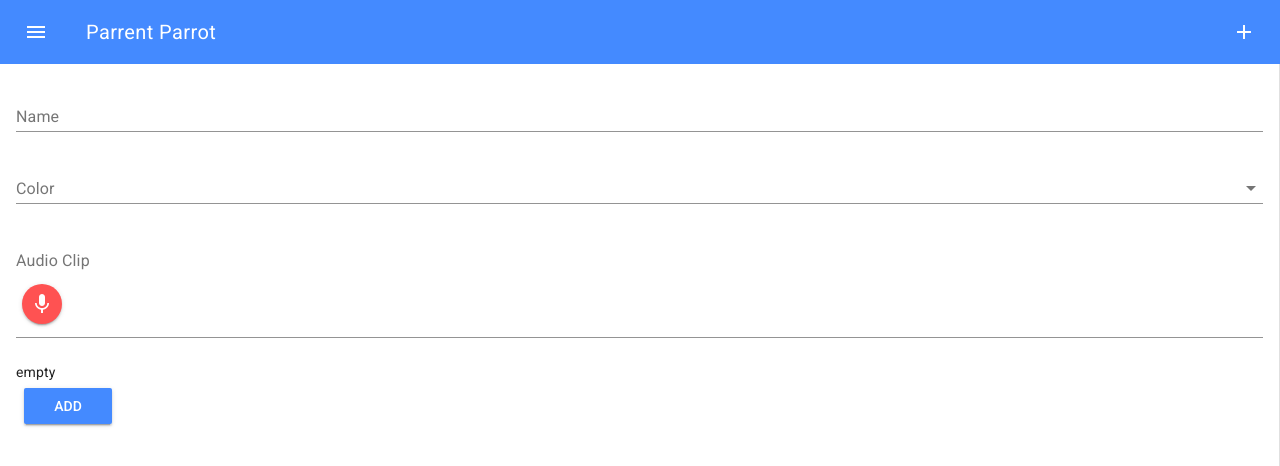
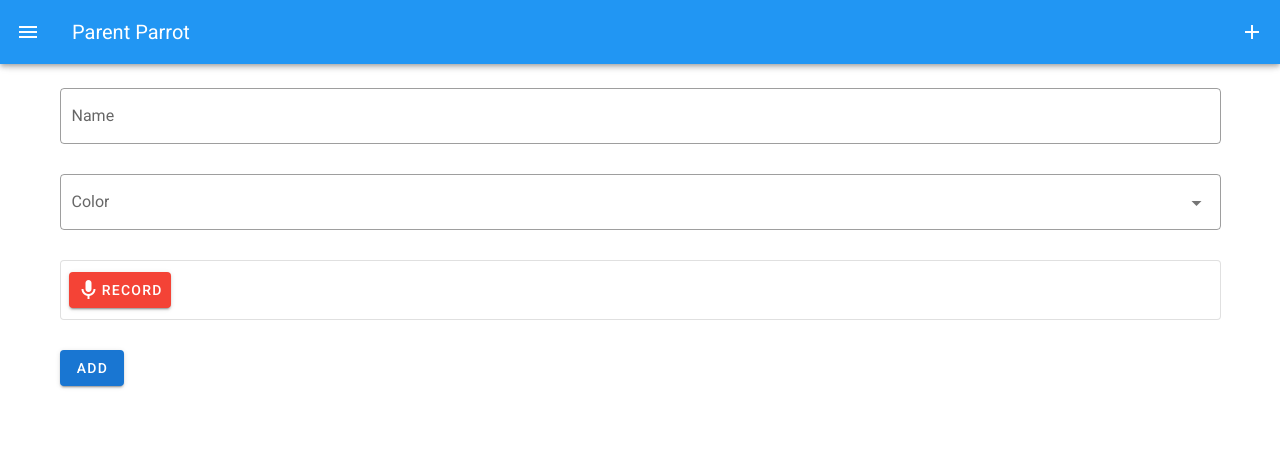
Before and after one commit to cinar/parrot, a Vue app: page /add in a window 1280 px wide. Shown: the top 466 px of the page. Built offline with nearby package versions, Linux system fonts and the light colour scheme.

Commit message:
Add Vuetify.

```diff
--- a/package.json
+++ b/package.json
@@ -10,13 +10,13 @@
   "dependencies": {
     "core-js": "^2.6.5",
     "vue": "^2.6.10",
-    "vue-material": "^1.0.0-beta-11",
     "vue-router": "^3.1.3",
-    "vuelidate": "^0.7.4",
+    "vuetify": "^2.1.3",
     "vuex": "^3.1.1",
     "vuex-persist": "^2.1.0"
   },
   "devDependencies": {
+    "@mdi/font": "^4.5.95",
     "@vue/cli-plugin-babel": "^3.11.0",
     "@vue/cli-plugin-eslint": "^3.11.0",
     "@vue/cli-service": "^3.11.0",
--- a/public/index.html
+++ b/public/index.html
@@ -10,7 +10,7 @@
     <link rel="icon" sizes="32x32" href="<%= BASE_URL %>favicon-32x32.png">
     <link rel="icon" sizes="16x16" href="<%= BASE_URL %>favicon-16x16.png">
     <link rel="manifest" href="<%= BASE_URL %>manifest.json">
-    <link rel="stylesheet" href="//fonts.googleapis.com/css?family=Roboto:400,500,700,400italic|Material+Icons">
+    <link href="https://fonts.googleapis.com/css?family=Roboto:100,300,400,500,700,900" rel="stylesheet">
     <title>Parrent Parrot</title>
   </head>
   <body>
--- a/src/App.vue
+++ b/src/App.vue
@@ -1,78 +1,88 @@
 <template>
-  <md-app md-waterfall md-mode="fixed">
-    <md-app-toolbar class="md-primary">
-      <div class="md-toolbar-section-start" v-if="!menuVisible">
-        <md-button class="md-icon-button" v-on:click="toggleMenu()">
-          <md-icon>menu</md-icon>
-        </md-button>
-        <span class="md-title">Parrent Parrot</span>
-      </div>
+  <v-app>
+    <v-navigation-drawer v-model="drawer" app>
+      <v-list-item>
+        <v-list-item-avatar>
+          <v-img src="images/parrot-192.png"></v-img>
+        </v-list-item-avatar>
 
-      <div class="md-toolbar-section-end">
-        <md-button class="md-icon-button" to="/add">
-          <md-icon>add</md-icon>
-        </md-button>
-      </div>
-    </md-app-toolbar>
+        <v-list-item-title>Parent Parrot</v-list-item-title>
+      </v-list-item>
 
-    <md-app-drawer :md-active.sync="menuVisible">
-      <md-toolbar class="md-transparent" md-elevation="0">
-        <span class="md-title">Menu</span>
+      <v-divider></v-divider>
 
-        <div class="md-toolbar-section-end">
-          <md-button class="md-icon-button md-dense" v-on:click="toggleMenu()">
-            <md-icon>keyboard_arrow_left</md-icon>
-          </md-button>
-        </div>
-      </md-toolbar>
+      <v-list dense>
+        <v-list-item v-on:click="listClips()">
+          <v-list-item-action>
+            <v-icon>mdi-home</v-icon>
+          </v-list-item-action>
+          <v-list-item-content>
+            List Clips
+          </v-list-item-content>
+        </v-list-item>
 
-      <md-list>
-        <md-list-item v-on:click="listClips()">
-          <md-icon>list</md-icon>
-          <span class="md-list-item-text">List</span>
-        </md-list-item>
+        <v-list-item v-on:click="clearClips()">
+          <v-list-item-action>
+            <v-icon>mdi-trash-can</v-icon>
+          </v-list-item-action>
+          <v-list-item-content>
+            Clear Clips
+          </v-list-item-content>
+        </v-list-item>
+      </v-list>
+    </v-navigation-drawer>
 
-        <md-list-item v-on:click="clearClips()">
-          <md-icon>clear</md-icon>
-          <span class="md-list-item-text">Clear</span>
-        </md-list-item>
-      </md-list>
-    </md-app-drawer>
+    <v-app-bar app color="blue" dark>
+      <v-app-bar-nav-icon v-on:click.stop="toggleDrawer()"></v-app-bar-nav-icon>
 
-    <md-app-content>
-      <router-view />
-    </md-app-content>
-  </md-app>
+      <v-toolbar-title>Parent Parrot</v-toolbar-title>
+
+      <v-spacer></v-spacer>
+
+      <v-btn icon v-on:click="addClip()">
+        <v-icon>mdi-plus</v-icon>
+      </v-btn>
+    </v-app-bar>
+
+    <v-content>
+      <v-container fluid>
+        <router-view></router-view>
+      </v-container>
+    </v-content>
+  </v-app>
 </template>
 
 <script>
 export default {
   name: 'app',
-  data: () =>  ({
-    menuVisible: false
-  }),
+
+  data: function() {
+    return {
+      drawer: false
+    }
+  },
+
   methods: {
-    toggleMenu() {
-      this.menuVisible = !this.menuVisible
+    toggleDrawer: function() {
+      this.drawer = !this.drawer
     },
 
-    listClips() {
-      this.$router.push({ path: '/' })
-      this.toggleMenu()
+    addClip: function() {
+      this.$router.push({ path: '/add' })
     },
 
-    clearClips() {
+    listClips: function() {
+      this.$router.push({ path: '/' })
+      this.toggleDrawer()
+    },
+
+    clearClips: function() {
       this.$store.dispatch('clearClips')
-      this.toggleMenu()
+      this.toggleDrawer()
     }
   }
 }
 </script>
 
 <style>
-.md-app {
-  min-height: 100vh;
-  max-height: 100vh;
-}
-
 </style>
--- /dev/null
+++ b/src/PpVuetify.js
@@ -0,0 +1,12 @@
+import Vue from 'vue'
+import Vuetify from 'vuetify'
+import 'vuetify/dist/vuetify.min.css'
+import '@mdi/font/css/materialdesignicons.css'
+
+Vue.use(Vuetify)
+
+export default new Vuetify({
+  icons: {
+    iconfont: 'mdi'
+  }
+})
--- a/src/components/PpAddClip.vue
+++ b/src/components/PpAddClip.vue
@@ -1,41 +1,41 @@
 <template>
-  <div>
-    <md-field v-bind:class="fieldClass('name')">
-      <label>Name</label>
-      <md-input v-model="$v.clip.name.$model"></md-input>
-      <span class="md-error" v-if="!$v.clip.name.required">The name is required.</span>
-      <span class="md-error" v-if="!$v.clip.name.minLength">The name must be 4 or more characters.</span>
-    </md-field>
+  <v-container>
+  <v-form
+    v-model="valid"
+    ref="form"
+    lazy-validation
+  >
+    <v-text-field
+      v-model="clip.name"
+      v-bind:rules="rules.name"
+      label="Name"
+      placeholder="Name of the clip."
+      outlined
+    ></v-text-field>
 
-    <md-field v-bind:class="fieldClass('color')">
-      <label>Color</label>
-      <md-select v-model="$v.clip.color.$model">
-        <md-option value="red">Red</md-option>
-        <md-option value="green">Green</md-option>
-        <md-option value="blue">Blue</md-option>
-        <md-option value="yellow">Yellow</md-option>
-      </md-select>
-      <span class="md-error" v-if="!$v.clip.color.required">The color is required.</span>
-    </md-field>
+    <v-select
+      v-model="clip.color"
+      v-bind:rules="rules.color"
+      v-bind:items="colors"
+      label="Color"
+      outlined
+    ></v-select>
 
-    <md-field class="pp-audio-recorder-field" v-bind:class="fieldClass('audio')">
-      <label>Audio Clip</label>
-      <pp-audio-recorder v-model="clip.audio" />
-      <span class="md-error" v-if="!$v.clip.audio.required">The audio clip is required.</span>
-    </md-field>
+    <pp-audio-recorder
+      v-model="clip.audio"
+    ></pp-audio-recorder>
 
-    <div>
-      {{clipSize}}
-    </div>
-
-    <md-button class="md-primary md-raised" v-on:click="add()">
+    <v-btn
+      v-on:click="add()"
+      color="primary"
+    >
       Add
-    </md-button>
-  </div>
+    </v-btn>
+  </v-form>
+  </v-container>
 </template>
 
 <script>
-import { required, minLength } from 'vuelidate/lib/validators'
 import PpAudioRecorder from './PpAudioRecorder.vue'
 
 export default {
@@ -43,31 +43,35 @@ export default {
 
   data: function () {
     return {
+      valid: true,
+
       clip: {
         name: null,
         color: null,
         audio: null
-      }
+      },
+
+      rules: {
+        name: [
+          v => !!v || 'The name is required',
+          v => (v && v.length > 4) || 'The name must be 4 characters or more.'
+        ],
+        color: [
+          v => !!v || 'The color is required'
+        ]
+      },
+
+      colors: [
+        'Red',
+        'Green',
+        'Blue',
+        'Yellow'
+      ]
     }
   },
 
   components: {
     PpAudioRecorder
-  },
-
-  validations: {
-    clip: {
-      name: {
-        required,
-        minLength: minLength(4)
-      },
-      color: {
-        required
-      },
-      audio: {
-        required
-      }
-    }
   },
 
   computed: {
@@ -77,30 +81,15 @@ export default {
   },
 
   methods: {
-    fieldClass: function(fieldName) {
-      const field = this.$v.clip[fieldName]
-
-      return {
-        'md-invalid': field.$invalid && field.$dirty
+    add: function() {
+      if (this.$refs.form.validate()) {
+        this.$store.dispatch('addClip', this.clip)
+        this.$router.push({ path: '/' })
       }
-    },
-
-    add: function() {
-      this.$v.$touch()
-      if (this.$v.$invalid) {
-        return;
-      }
-
-      this.$store.dispatch('addClip', this.clip)
-      this.$router.push({ path: '/' })
     }
   }
 }
 </script>
 
 <style scoped>
-.pp-audio-recorder-field {
-  padding-top: 4em;
-  padding-bottom: 1em;
-}
 </style>
--- a/src/components/PpAudioRecorder.vue
+++ b/src/components/PpAudioRecorder.vue
@@ -1,28 +1,47 @@
 <template>
-  <div>
-    <md-button
-      class="md-icon-button md-raised md-accent"
+  <div class="pp-audio-recorder">
+  <v-card class="d-flex pp-card" height="60" outlined>
+    <v-card-actions>
+        <v-btn
           v-if="!recording && !playing"
           v-on:click="record()"
+          color="red"
+          dark
         >
-      <md-icon>mic</md-icon>
-    </md-button>
-    <md-button
-      class="md-icon-button md-raised md-primary"
+          <v-icon>mdi-microphone</v-icon>
+          Record
+        </v-btn>
+        <v-btn
           v-if="audio && (!recording && !playing)"
           v-on:click="play()"
+          color="primary"
+          dark
         >
-      <md-icon>play_arrow</md-icon>
-    </md-button>
-    <md-button
-      class="md-icon-button md-accent"
+          <v-icon>mdi-play</v-icon>
+          Play
+        </v-btn>
+        <v-btn
           v-if="recording"
           v-on:click="stop()"
+          color="red"
+          dark
         >
-      <md-icon>stop</md-icon>
-    </md-button>
-    <span class="pp-blink" v-if="recording">Recording... ({{duration}} seconds.)</span>
-    <span v-if="playing">Playing...</span>
+          <v-icon>mdi-stop</v-icon>
+          Stop
+        </v-btn>
+        <span class="pp-status" v-if="recording">Recording... ({{duration}} seconds.)</span>
+        <span class="pp-status" v-if="playing">Playing...</span>
+    </v-card-actions>
+  </v-card>
+  <div class="v-text-field__details">
+    <div class="v-messages theme--light error--text" role="alert">
+      <div class="v-messages__wrapper">
+        <div class="v-messages_message">
+          <span class="pp-error">Error</span>
+        </div>
+      </div>
+    </div>
+  </div>
   </div>
 </template>
 
@@ -128,20 +147,16 @@ export default {
 </script>
 
 <style scoped>
-@keyframes fade {
-    from { opacity: 1.0; }
-    50% { opacity: 0.5; }
-    to { opacity: 1.0; }
+.pp-audio-recorder {
+  margin-bottom: 12px;
 }
 
-@-webkit-keyframes fade {
-    from { opacity: 1.0; }
-    50% { opacity: 0.5; }
-    to { opacity: 1.0; }
+.pp-status {
+  margin-left: 1em;
 }
 
-.pp-blink {
-  animation:fade 1000ms infinite;
-  -webkit-animation:fade 1000ms infinite;
+.pp-error {
+  margin-left: 12px;
+  visibility: hidden;
 }
 </style>
--- a/src/components/PpClipItem.vue
+++ b/src/components/PpClipItem.vue
@@ -1,12 +1,48 @@
 <template>
-  <div class="md-layout-item md-size-50">
-    <div class="pp-clip-item-content"
-         v-bind:class="backgroundColor"
-         v-on:click="play()"
-         v-on:dblclick="remove()"
-    >
-      <span class="md-title pp-clip-item-name">{{clip.name}}</span>
-    </div>
+  <div>
+  <v-card
+    v-bind:color="backgroundColor"
+    v-on:click="play()"
+    v-on:dblclick="removeDialog = true"
+    height="120"
+    class="d-flex align-center"
+    dark
+  >
+    <v-card-text class="headline text-center">{{clip.name}}</v-card-text>
+  </v-card>
+
+  <v-dialog
+    v-model="removeDialog"
+  >
+    <v-card>
+      <v-card-title class="headline">
+        Remove Clip?
+      </v-card-title>
+
+      <v-card-text>
+        Do you want to remove {{clip.name}}?
+      </v-card-text>
+
+      <v-card-actions>
+        <v-spacer></v-spacer>
+
+        <v-btn
+          v-on:click="remove()"
+          text
+        >
+          Yes
+        </v-btn>
+
+        <v-btn
+          v-on:click="removeDialog = false"
+          text
+        >
+          No
+        </v-btn>
+      </v-card-actions>
+    </v-card>
+  </v-dialog>
+
   </div>
 </template>
 
@@ -20,13 +56,14 @@ export default {
 
   data: function() {
     return {
-      playing: false
+      playing: false,
+      removeDialog: false
     }
   },
 
   computed: {
     backgroundColor() {
-      return 'pp-background-' + this.clip.color
+      return this.clip.color.toLowerCase()
     }
   },
 
@@ -55,30 +92,4 @@ export default {
 </script>
 
 <style scoped>
-.pp-clip-item-content {
-  margin: 2px;
-  height: 120px;
-  line-height: 120px;
-  text-align: center;
-}
-
-.pp-background-red {
-  background-color: red;
-}
-
-.pp-background-green {
-  background-color: green;
-}
-
-.pp-background-blue {
-  background-color: blue;
-}
-
-.pp-background-yellow {
-  background-color: yellow;
-}
-
-.pp-clip-item-name {
-  color: white;
-}
 </style>
```
Also changed, not shown: src/components/PpClipList.vue (+8 -3 lines), src/main.js (+2 -9 lines), 1 other file (tests, documents, lock files or other folders). Lines whose indentation alone changed are shown as unchanged.
